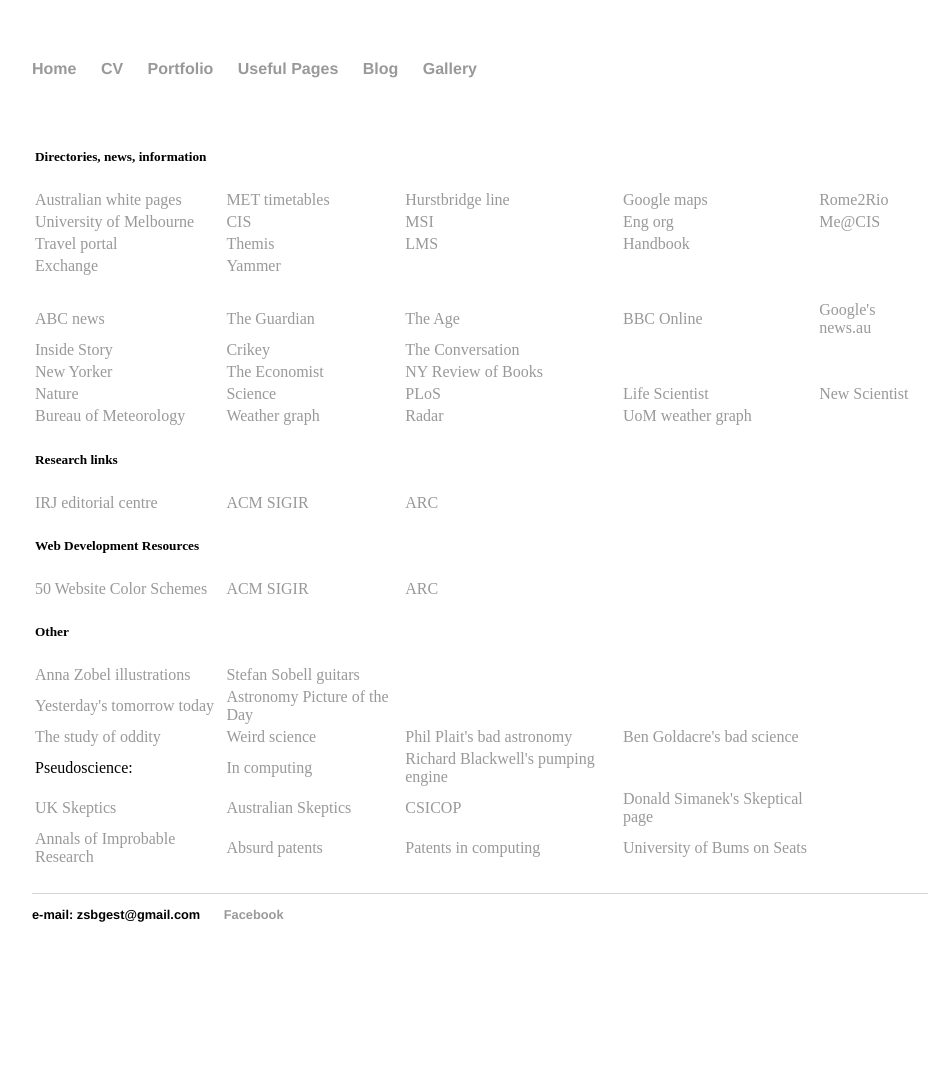
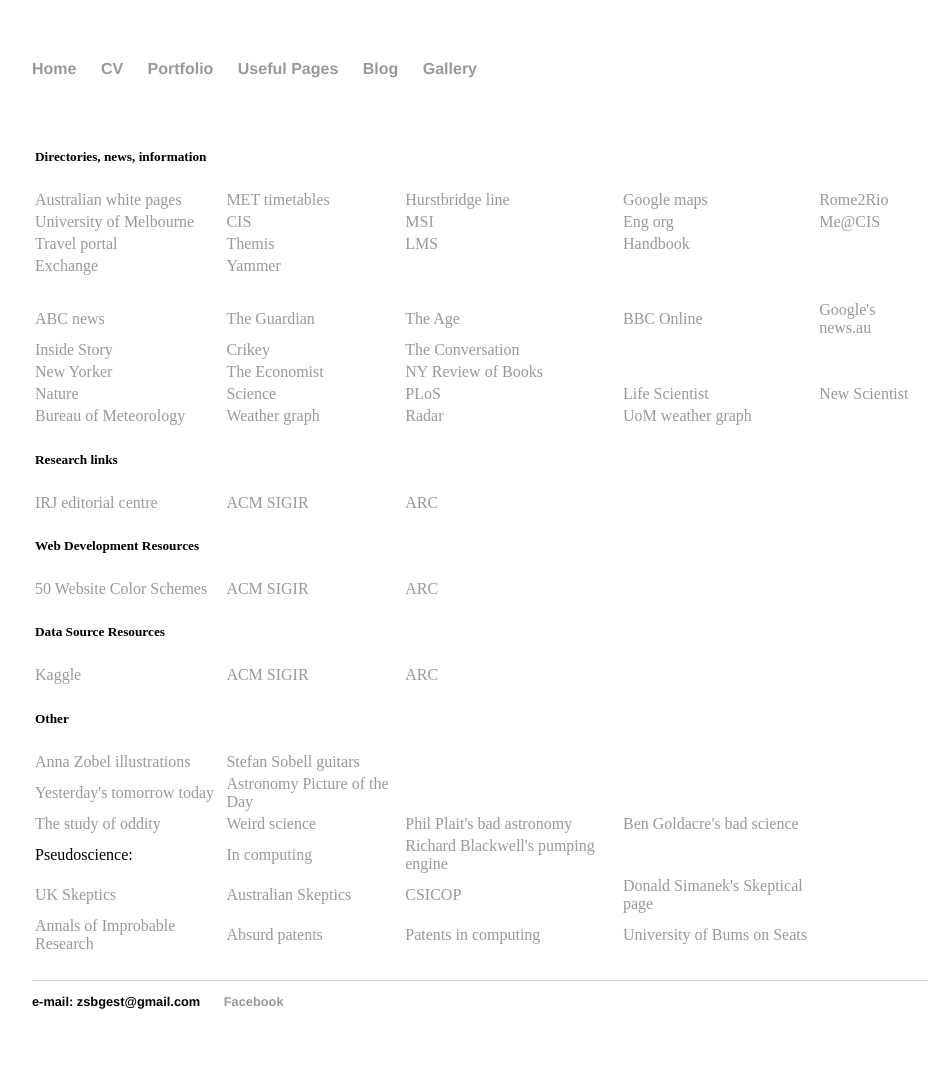
Before and after one commit to Zsbgest/Zsbgest.github.io, a Jekyll site: the page built from Useful Pages.html, in a window 1280 px wide. Shown: the whole page, without its empty margins (160-1098 px from the left). Built offline with Jekyll 4.4.1, drawn with Linux system fonts in a browser that asks for light colours; before the commit the page ends 982 px from its top, so only the background shows below that.

Commit message:
Update Useful Pages.html

```diff
--- a/Useful Pages.html
+++ b/Useful Pages.html
@@ -77,6 +77,13 @@
 <td> <A HREF="http://www.acm.org/sigir/" target="_blank">ACM SIGIR</A>
 <td> <A HREF="http://www.arc.gov.au/" target="_blank">ARC</A>
 
+<tr> <td> <h5>Data Source Resources</h5>
+
+<tr>
+<td> <A HREF="https://www.kaggle.com/">Kaggle</A>
+<td> <A HREF="http://www.acm.org/sigir/" target="_blank">ACM SIGIR</A>
+<td> <A HREF="http://www.arc.gov.au/" target="_blank">ARC</A>
+
 
 
 <tr> <td> <h5>Other</h5>
```
